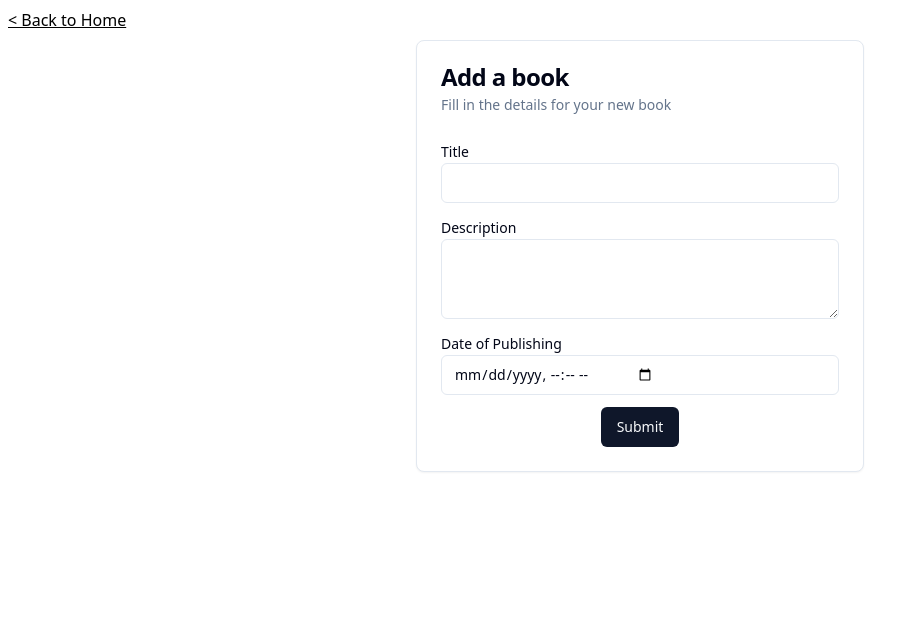
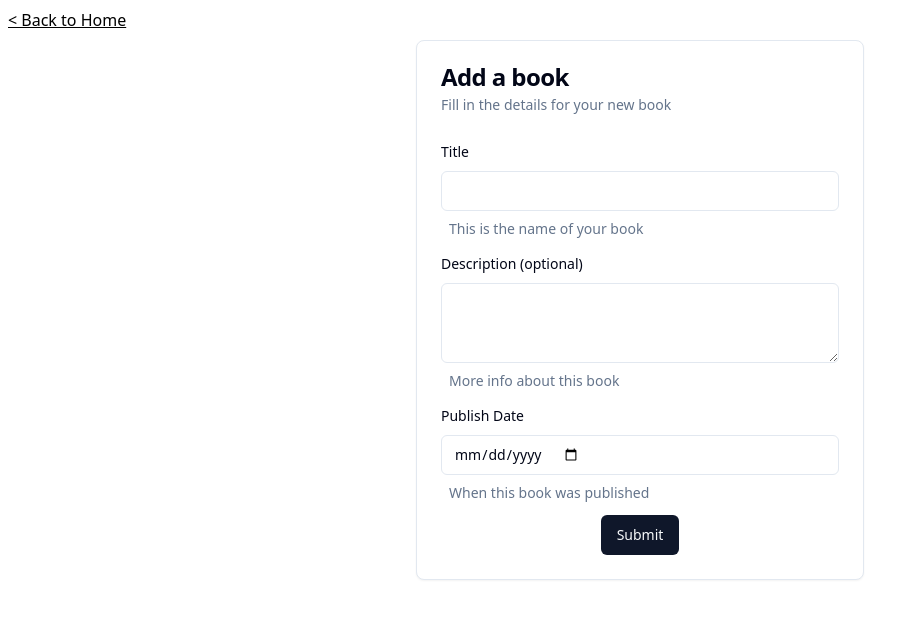
Before and after one commit to sayandcode/library-tutorial, a Next.js app: page /book/create in a window 1280 px wide. Shown: the top 618 px of the page, without its empty margins (0-919 px from the left). Built offline with nearby package versions, Linux system fonts and the light colour scheme.

Commit message:
Use shadcn form elements for add book form
- These elements are better wired for accessibility
- Hero icons packages was also removed since shadcn comes with lucide-react out of the box.

```diff
--- a/package.json
+++ b/package.json
@@ -9,7 +9,6 @@
     "lint": "next lint"
   },
   "dependencies": {
-    "@heroicons/react": "^2.0.18",
     "@hookform/resolvers": "^3.3.2",
     "@radix-ui/react-label": "^2.0.2",
     "@radix-ui/react-slot": "^1.0.2",
--- a/src/components/PageComponents/CreateBookPage/index.tsx
+++ b/src/components/PageComponents/CreateBookPage/index.tsx
@@ -1,7 +1,6 @@
 import { Input } from '@/components/ui/input';
 import { Textarea } from '@/components/ui/textarea';
 import { Label } from '@/components/ui/label';
-import { InformationCircleIcon } from '@heroicons/react/20/solid';
 import { zodResolver } from '@hookform/resolvers/zod';
 import Head from 'next/head'
 import Link from 'next/link';
@@ -10,17 +9,26 @@
 import { z } from 'zod';
 import { Card, CardContent, CardDescription, CardHeader, CardTitle } from '@/components/ui/card';
 import { Button } from '@/components/ui/button';
+import { Form, FormControl, FormDescription, FormField, FormItem, FormLabel, FormMessage } from '@/components/ui/form';
 
 const formSchema = z.object({
   title: z.string().min(2, {message: "Book must have at least a two-character title"}),
-  description: z.string(),
-  date: z.coerce.date().max(new Date(), {message: "Date cannot be in future"}),
+  description: z.string().optional(),
+  publishDate: z.coerce.date().max(new Date(), {message: "Date cannot be in future"}),
 })
 
 type FormSchemaType = z.infer<typeof formSchema>
 
+const defaultFormValues: Partial<FormSchemaType> = {
+  title: '',
+  description: '',
+}
+
 function CreateBookPage() {
-  const {register, handleSubmit: rhfHandleSubmit, formState} = useForm<FormSchemaType>({resolver:zodResolver(formSchema)})
+  const rhfForm = useForm<FormSchemaType>({
+    resolver:zodResolver(formSchema),
+    defaultValues: defaultFormValues
+  })
 
   const handleSubmit: SubmitHandler<FormSchemaType> = async (formData) => {
     fetch(
@@ -44,54 +52,68 @@
             <CardDescription>Fill in the details for your new book</CardDescription>
           </CardHeader>
           <CardContent>
+            <Form {...rhfForm}>
               <form
                 className="flex flex-col gap-3"
-              onSubmit={rhfHandleSubmit(handleSubmit)}
+                onSubmit={rhfForm.handleSubmit(handleSubmit)}
               >
-              <div>
-                <Label htmlFor="book-title">
-                  Title
-                </Label>
-                <div >
-                  <Input
-                    title="Book title"
-                    id="book-title"
-                    {...register('title', {required: true})}
+                <FormField
+                  control={rhfForm.control}
+                  name="title"
+                  render={({field, fieldState})=>(
+                    <FormItem>
+                      <FormLabel>Title</FormLabel>
+                      <FormControl>
+                        <Input {...field} />
+                      </FormControl>
+                      {fieldState.error ? (
+                        <FormMessage />
+                      ): (
+                        <FormDescription>This is the name of your book</FormDescription>
+                      )}
+                    </FormItem>
+                  )}
                 />
-                  <InputErrMsg msg={formState.errors.title?.message} />
-                </div>
-              </div>
 
+                <FormField
+                  control={rhfForm.control}
+                  name="description"
+                  render={({field, fieldState})=>(
+                    <FormItem>
+                      <FormLabel>Description (optional)</FormLabel>
+                      <FormControl>
+                        <Textarea {...field} />
+                      </FormControl>
+                      {fieldState.error ? (
+                        <FormMessage />
+                      ): (
+                        <FormDescription>More info about this book</FormDescription>
+                      )}
+                    </FormItem>
+                  )}
+                />
 
-              <div>
-                <Label htmlFor="book-description" >
-                  Description
-                </Label>
-                <div >
-                  <Textarea
-                    id="book-description"
-                    {...register('description')}
+                <FormField
+                  control={rhfForm.control}
+                  name="publishDate"
+                  render={({field, fieldState})=>(
+                    <FormItem>
+                      <FormLabel>Publish Date</FormLabel>
+                      <FormControl>
+                        <Input type="date" {...field} value={field.value?.toString() || ''} />
+                      </FormControl>
+                      {fieldState.error ? (
+                        <FormMessage />
+                      ): (
+                        <FormDescription>When this book was published</FormDescription>
+                      )}
+                    </FormItem>
+                  )}
                 />
-                  <InputErrMsg msg={formState.errors.description?.message} />
-                </div>
-              </div>
-
-              <div>
-                <Label htmlFor="book-date" >
-                  Date of Publishing
-                </Label>
-                <div >
-                  <Input
-                    id="book-date"
-                    type="datetime-local"
-                    {...register('date', {required: true})}
-                  />
-                  <InputErrMsg msg={formState.errors.date?.message} />
-                </div>
-              </div>
 
                 <Button type="submit" className='w-min self-center'> Submit </Button>
               </form>
+            </Form>
           </CardContent>
         </Card>
       </div>
@@ -99,14 +121,4 @@
   )
 }
 
-function InputErrMsg({msg}: {msg: string|undefined}){
-  if(!msg) return null;
-  return (
-    <p className="p-1 text-sm text-red-500 flex items-center gap-x-1">
-      <InformationCircleIcon className="h-4 w-4" />
-      {msg}
-    </p>
-  )
-}
-
 export default CreateBookPage;
--- /dev/null
+++ b/src/components/ui/form.tsx
@@ -0,0 +1,176 @@
+import * as React from "react"
+import * as LabelPrimitive from "@radix-ui/react-label"
+import { Slot } from "@radix-ui/react-slot"
+import {
+  Controller,
+  ControllerProps,
+  FieldPath,
+  FieldValues,
+  FormProvider,
+  useFormContext,
+} from "react-hook-form"
+
+import { cn } from "@/lib/utils"
+import { Label } from "@/components/ui/label"
+
+const Form = FormProvider
+
+type FormFieldContextValue<
+  TFieldValues extends FieldValues = FieldValues,
+  TName extends FieldPath<TFieldValues> = FieldPath<TFieldValues>
+> = {
+  name: TName
+}
+
+const FormFieldContext = React.createContext<FormFieldContextValue>(
+  {} as FormFieldContextValue
+)
+
+const FormField = <
+  TFieldValues extends FieldValues = FieldValues,
+  TName extends FieldPath<TFieldValues> = FieldPath<TFieldValues>
+>({
+  ...props
+}: ControllerProps<TFieldValues, TName>) => {
+  return (
+    <FormFieldContext.Provider value={{ name: props.name }}>
+      <Controller {...props} />
+    </FormFieldContext.Provider>
+  )
+}
+
+const useFormField = () => {
+  const fieldContext = React.useContext(FormFieldContext)
+  const itemContext = React.useContext(FormItemContext)
+  const { getFieldState, formState } = useFormContext()
+
+  const fieldState = getFieldState(fieldContext.name, formState)
+
+  if (!fieldContext) {
+    throw new Error("useFormField should be used within <FormField>")
+  }
+
+  const { id } = itemContext
+
+  return {
+    id,
+    name: fieldContext.name,
+    formItemId: `${id}-form-item`,
+    formDescriptionId: `${id}-form-item-description`,
+    formMessageId: `${id}-form-item-message`,
+    ...fieldState,
+  }
+}
+
+type FormItemContextValue = {
+  id: string
+}
+
+const FormItemContext = React.createContext<FormItemContextValue>(
+  {} as FormItemContextValue
+)
+
+const FormItem = React.forwardRef<
+  HTMLDivElement,
+  React.HTMLAttributes<HTMLDivElement>
+>(({ className, ...props }, ref) => {
+  const id = React.useId()
+
+  return (
+    <FormItemContext.Provider value={{ id }}>
+      <div ref={ref} className={cn("space-y-2", className)} {...props} />
+    </FormItemContext.Provider>
+  )
+})
+FormItem.displayName = "FormItem"
+
+const FormLabel = React.forwardRef<
+  React.ElementRef<typeof LabelPrimitive.Root>,
+  React.ComponentPropsWithoutRef<typeof LabelPrimitive.Root>
+>(({ className, ...props }, ref) => {
+  const { error, formItemId } = useFormField()
+
+  return (
+    <Label
+      ref={ref}
+      className={cn(error && "text-red-500 dark:text-red-900", className)}
+      htmlFor={formItemId}
+      {...props}
+    />
+  )
+})
+FormLabel.displayName = "FormLabel"
+
+const FormControl = React.forwardRef<
+  React.ElementRef<typeof Slot>,
+  React.ComponentPropsWithoutRef<typeof Slot>
+>(({ ...props }, ref) => {
+  const { error, formItemId, formDescriptionId, formMessageId } = useFormField()
+
+  return (
+    <Slot
+      ref={ref}
+      id={formItemId}
+      aria-describedby={
+        !error
+          ? `${formDescriptionId}`
+          : `${formDescriptionId} ${formMessageId}`
+      }
+      aria-invalid={!!error}
+      {...props}
+    />
+  )
+})
+FormControl.displayName = "FormControl"
+
+const FormDescription = React.forwardRef<
+  HTMLParagraphElement,
+  React.HTMLAttributes<HTMLParagraphElement>
+>(({ className, ...props }, ref) => {
+  const { formDescriptionId } = useFormField()
+
+  return (
+    <p
+      ref={ref}
+      id={formDescriptionId}
+      className={cn("ml-2 text-sm text-slate-500 dark:text-slate-400", className)}
+      {...props}
+    />
+  )
+})
+FormDescription.displayName = "FormDescription"
+
+const FormMessage = React.forwardRef<
+  HTMLParagraphElement,
+  React.HTMLAttributes<HTMLParagraphElement>
+>(({ className, children, ...props }, ref) => {
+  const { error, formMessageId } = useFormField()
+  const body = error ? String(error?.message) : children
+
+  if (!body) {
+    return null
+  }
+
+  return (
+    <p
+      ref={ref}
+      id={formMessageId}
+      className={cn("ml-2 text-sm font-medium text-red-500 dark:text-red-900", className)}
+      {...props}
+    >
+      {body}
+    </p>
+  )
+})
+FormMessage.displayName = "FormMessage"
+
+export {
+  useFormField,
+  Form,
+  FormItem,
+  FormLabel,
+  FormControl,
+  FormDescription,
+  FormMessage,
+  FormField,
+}
```
Also changed, not shown: 1 other file (tests, documents, lock files or other folders). Lines whose indentation alone changed are shown as unchanged.
